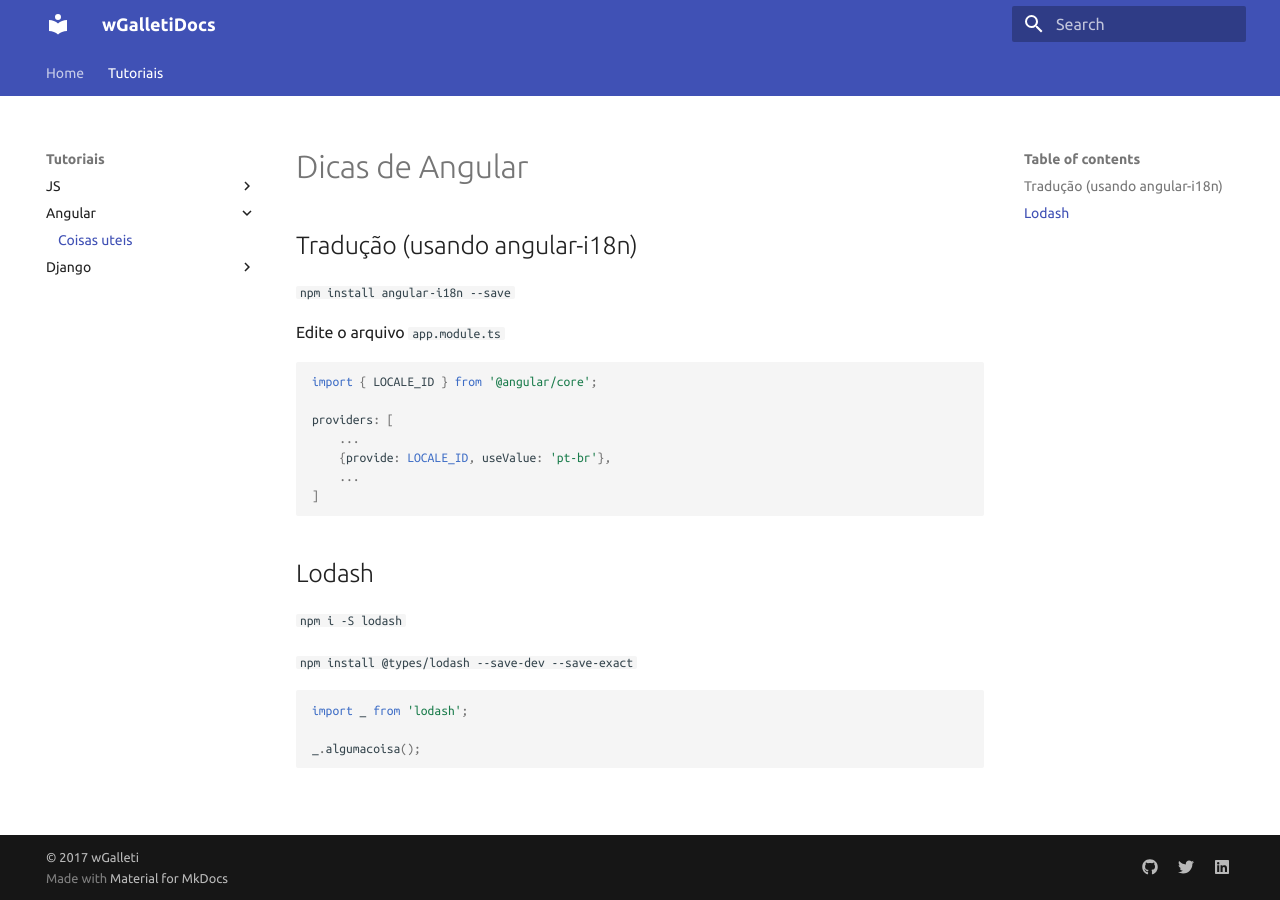
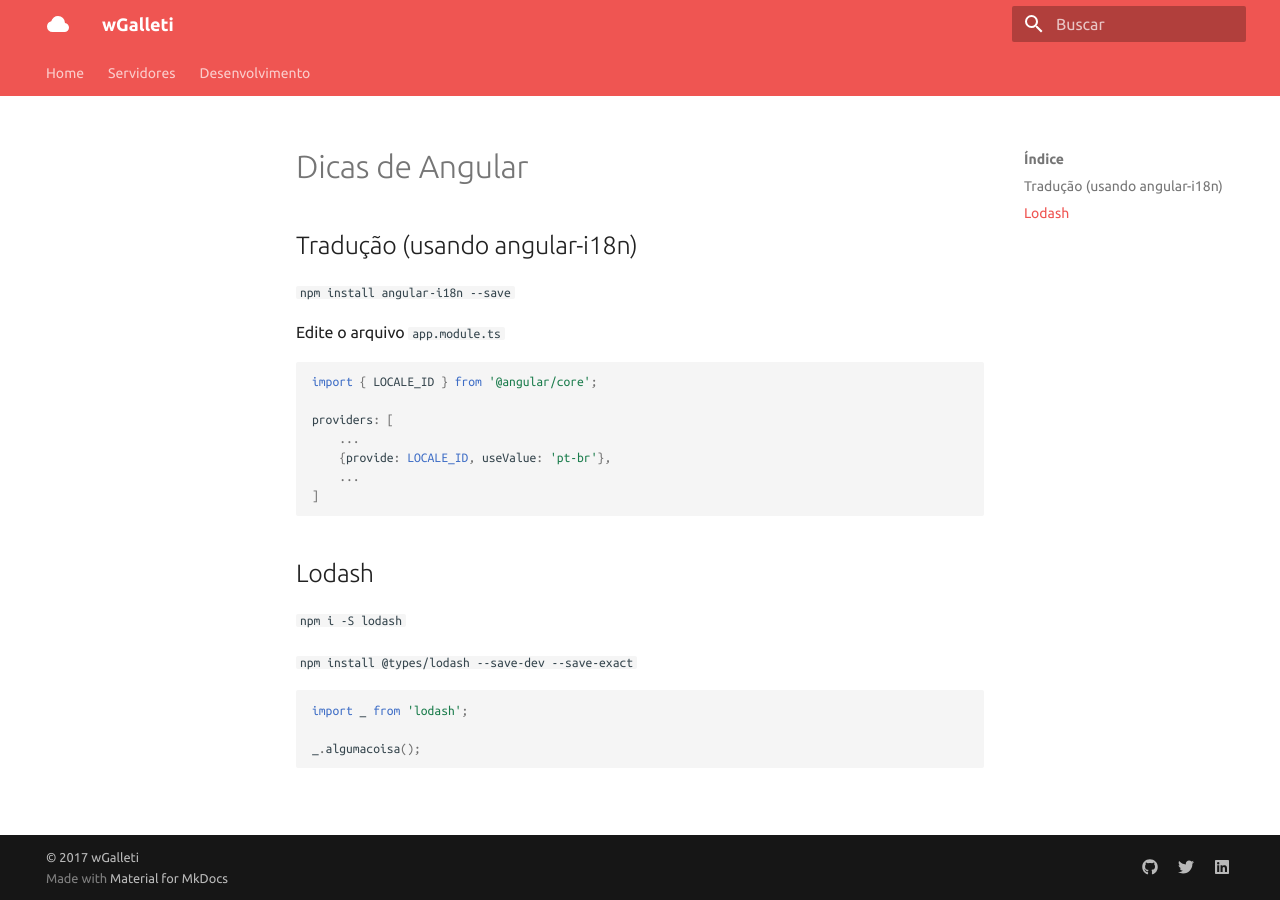
Before and after one commit to wgalleti/me, an MkDocs documentation site: the page built from docs/tutoriais/angular/index.md, in a window 1280 px wide. Built offline with MkDocs 1.6.1 and Material for MkDocs 9.7.7, drawn with Linux system fonts in a browser that asks for light colours; old or Windows-style settings are respelled for this version of MkDocs; part of the change alters nothing that is shown.

```diff
--- a/mkdocs.yml
+++ b/mkdocs.yml
@@ -1,26 +1,34 @@
 # Informações do Projeto
-site_name: wGalletiDocs
-site_description: 'William Galleti Docs'
+site_name: wGalleti
+site_description: 'Uteis de wGalleti'
 site_author: 'William Galleti'
-site_url: 'http://wGalleti.io/docs'
+site_url: 'https://medocs.disqus.com'
 
 # Documentos e Temas
 docs_dir: 'docs'
-theme : 'material'
 
 # Copyright
 copyright: '© 2017 wGalleti'
 
-# Opções
-extra:
+theme:
+  name: 'material'
+  language: 'pt'
   palette:
-    primary: 'indigo'
-    accent: 'light blue'
+    primary: 'red'
+    accent: 'orange'
   font:
     text: 'Ubuntu'
     code: 'Ubuntu Mono'
+  logo:
+    icon: 'cloud'
   feature:
     tabs: true
+
+# Opções
+extra:
+  disqus: 'mkdocs-material'
+  search:
+    tokenizer: '[\s\-\.]+'
   social:
     - type: 'github'
       link: 'https://github.com/wGalleti'
@@ -53,31 +61,18 @@ markdown_extensions:
 # Paginas
 pages:
   - 'Home': 'index.md'
-  # - 'Sobre' : 'sobre.md'
-  # - 'Estudos':
-  #   - 'Python': 'estudos/python.md'
-  #   - 'Django': 'estudos/django.md'
-  #   - 'AngularJS': 'estudos/angularjs.md'
-  #   - 'Angular': 'estudos/angular.md'
-  - 'Tutoriais':
-    - 'JS':
-      - 'Arrays Uteis': 'tutoriais/javascript/arrays.md'
-    - 'Angular':
-      - 'Coisas uteis': 'tutoriais/angular/index.md'
-    - 'Django':
-      - 'Server':
-        - 'Ubuntu Nginx': 'tutoriais/django/server/ubuntu_nginx.md'
-        - 'Ubuntu Apache': 'tutoriais/django/server/ubuntu_apache.md'
-      - 'Projeto Heroku': 'tutoriais/django/heroku.md'
-      - 'Rest Framework': 'tutoriais/django/rest_framework.md'
-      - 'Queries': 'tutoriais/django/queries.md'
-      - 'Ldap Windows': 'tutoriais/django/ldap.md'
-      # - 'JET Admin': 'tutoriais/django/jet_admin.md'
-    # - 'AngularJS':
-    #   - 'Snippets Sublime': 'tutoriais/angularjs/snippets_sublime.md'
-    #   - 'Snippets VSCode': 'tutoriais/angularjs/snippets_vscode.md'
-    #   - 'UI - Router': 'tutoriais/angularjs/ui_router.md'
-    # - 'Oracle':
-    #   - 'Backup': 'tutoriais/oracle/backup.md'
-    #   - 'Import': 'tutoriais/oracle/import.md'
-    #   - 'Connect': 'tutoriais/oracle/connect.md'
+  - 'Servidores':
+    - 'Nginx':
+        - 'Python': 'servidores/nginx/python.md'
+        - 'PHP': 'servidores/nginx/php.md'
+    - 'Apache':
+        - 'Python': 'servidores/apache/python.md'
+
+  - 'Desenvolvimento':
+
+
+    - 'Python/Django':
+      - 'Projeto Heroku': 'desenvolvimento/pythondjango/heroku.md'
+      - 'Rest Framework': 'desenvolvimento/pythondjango/rest_framework.md'
+      - 'Queries': 'desenvolvimento/pythondjango/queries.md'
+      - 'Ldap Windows': 'desenvolvimento/pythondjango/ldap.md'
```
